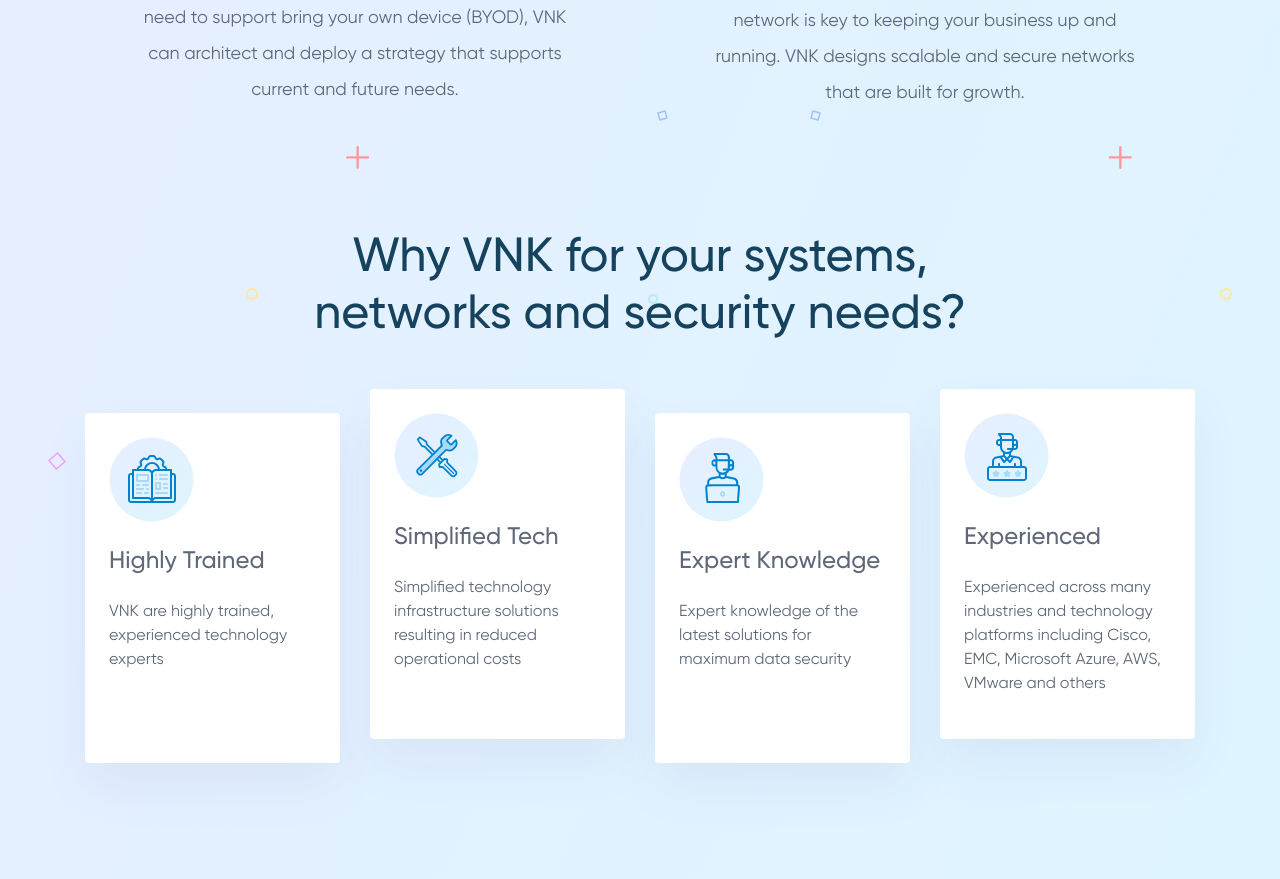
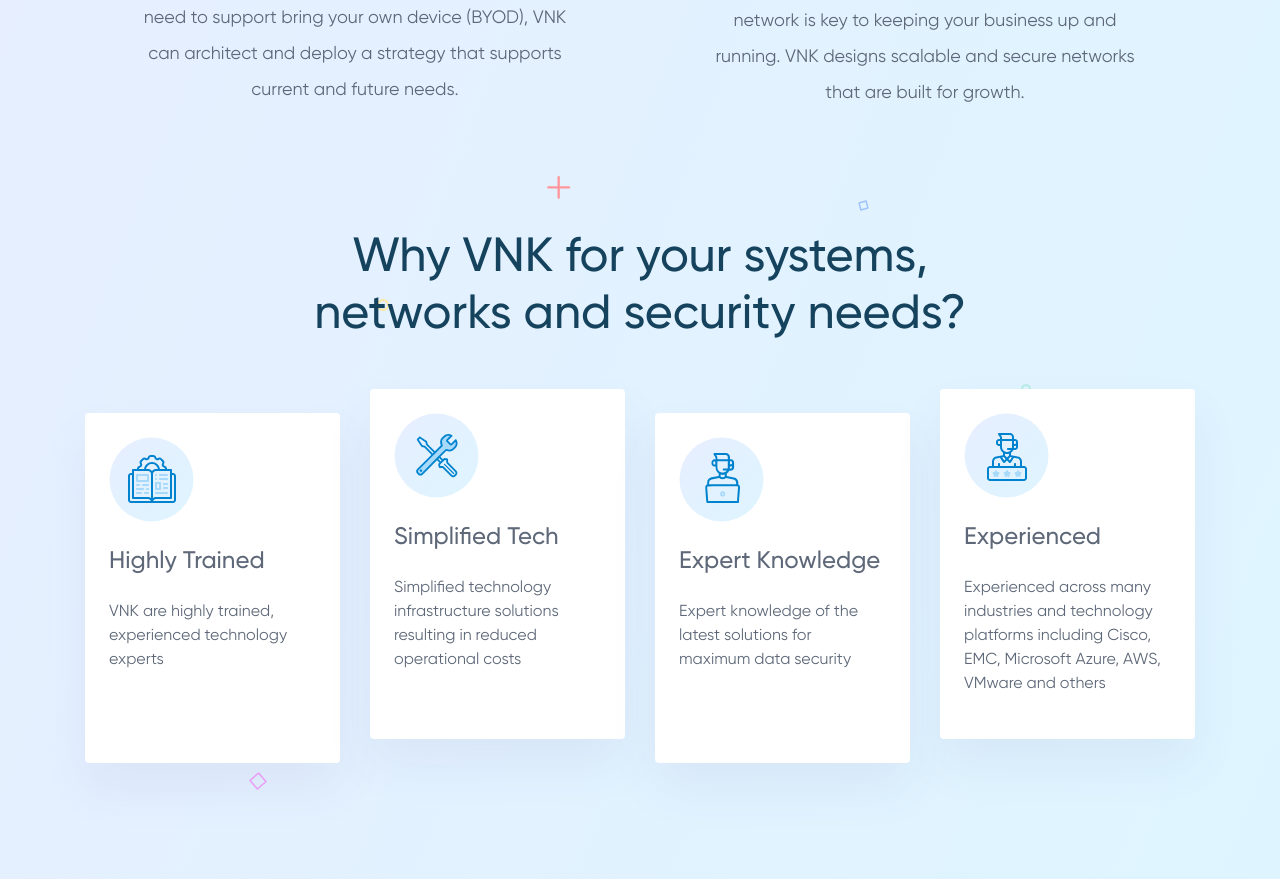
Before and after one commit to ifancyabroad/cloud-sherpas, a Jekyll site: the page built from pages/infrastructure.html, in a window 1280 px wide. Shown: the part 1887-2766 px from the top of the page. Built offline with Jekyll 4.4.1, drawn with Linux system fonts in a browser that asks for light colours.

Commit message:
Add more background shapes and fix others

```diff
--- a/_includes/common/team-list.html
+++ b/_includes/common/team-list.html
@@ -1,4 +1,7 @@
-<section class="section-padding {{ include.class }}">
+<section class="section-padding position-relative {{ include.class }}">
+    <div class="bg-shapes bg-shapes-team">
+        <img src="{{ 'assets/images/backgrounds/core_team.svg' | relative_url }}" alt="Background shapes">
+    </div>
     <div class="container">
         <div class="row mb-5">
             <div class="col" data-aos="fade-up">
--- a/_includes/services/approach.html
+++ b/_includes/services/approach.html
@@ -1,6 +1,6 @@
 <section class="section-padding position-relative">
     <div class="bg-shapes bg-shapes-approach">
-        <img src="{{ 'assets/images/backgrounds/contact.svg' | relative_url }}" alt="Background shapes">
+        <img src="{{ 'assets/images/backgrounds/how_we_work_our_approach.svg' | relative_url }}" alt="Background shapes">
     </div>
     <div class="container">
         <div class="row justify-content-center">
--- a/_includes/services/infrastructure-solutions.html
+++ b/_includes/services/infrastructure-solutions.html
@@ -1,6 +1,6 @@
 <div class="section-padding bg-secondary-gradient position-relative">
     <div class="bg-shapes bg-shapes-solutions">
-        <img src="{{ 'assets/images/backgrounds/contact.svg' | relative_url }}" alt="Background shapes">
+        <img src="{{ 'assets/images/backgrounds/why-vnk.svg' | relative_url }}" alt="Background shapes">
     </div>
     <div class="container">
         <div class="row justify-content-around section-margin">
--- a/_sass/contact.scss
+++ b/_sass/contact.scss
@@ -7,9 +7,10 @@
     position: relative;
     margin-bottom: 100px;
 
-    .bg-shapes-contact {
-        top: -70px;
-    }
+}
+
+.bg-shapes-contact {
+    top: -70px;
 }
 
 @include media-breakpoint-down(md) {
--- a/_sass/services.scss
+++ b/_sass/services.scss
@@ -48,7 +48,7 @@
 }
 
 .bg-shapes-solutions {
-    top: 40%;
+    top: 45%;
     z-index: 0;
 }
 
--- a/_sass/team.scss
+++ b/_sass/team.scss
@@ -16,3 +16,8 @@
         width: 87px;
     }
 }
+
+.bg-shapes-team {
+    z-index: 0;
+    top: 20px;
+}
```
Also changed, not shown: assets/images/backgrounds/core_team.svg (added).
